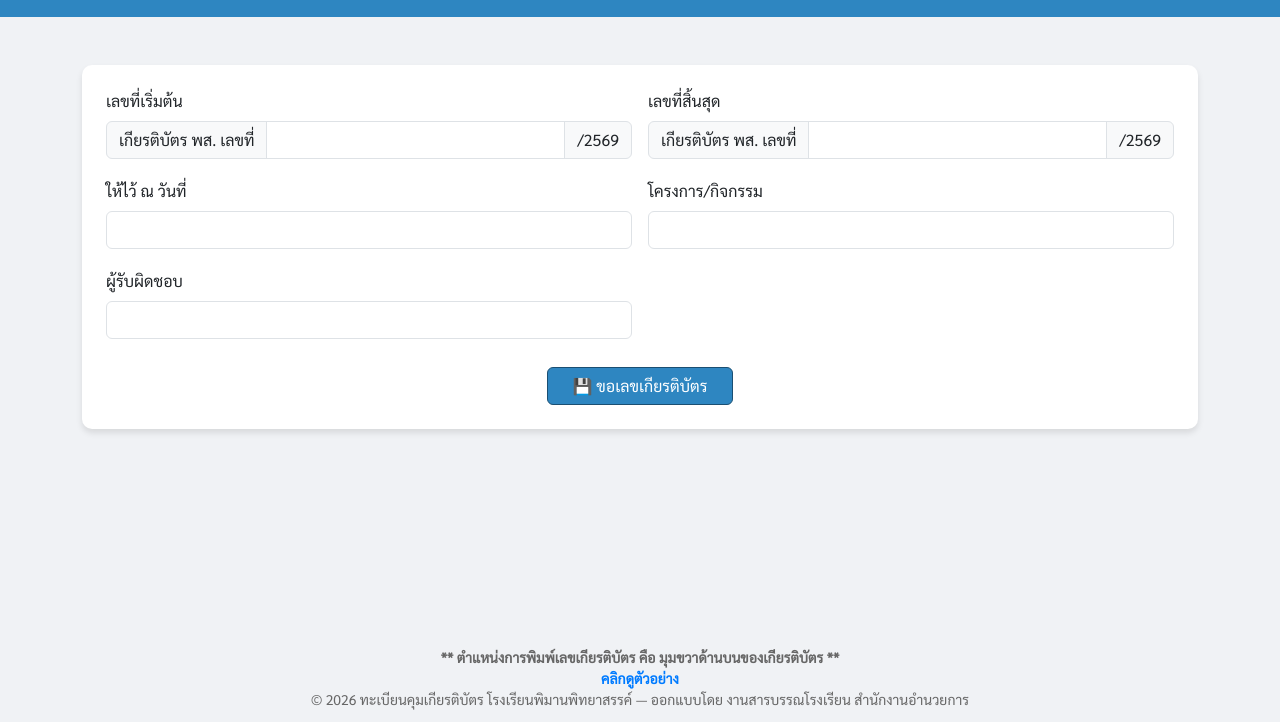
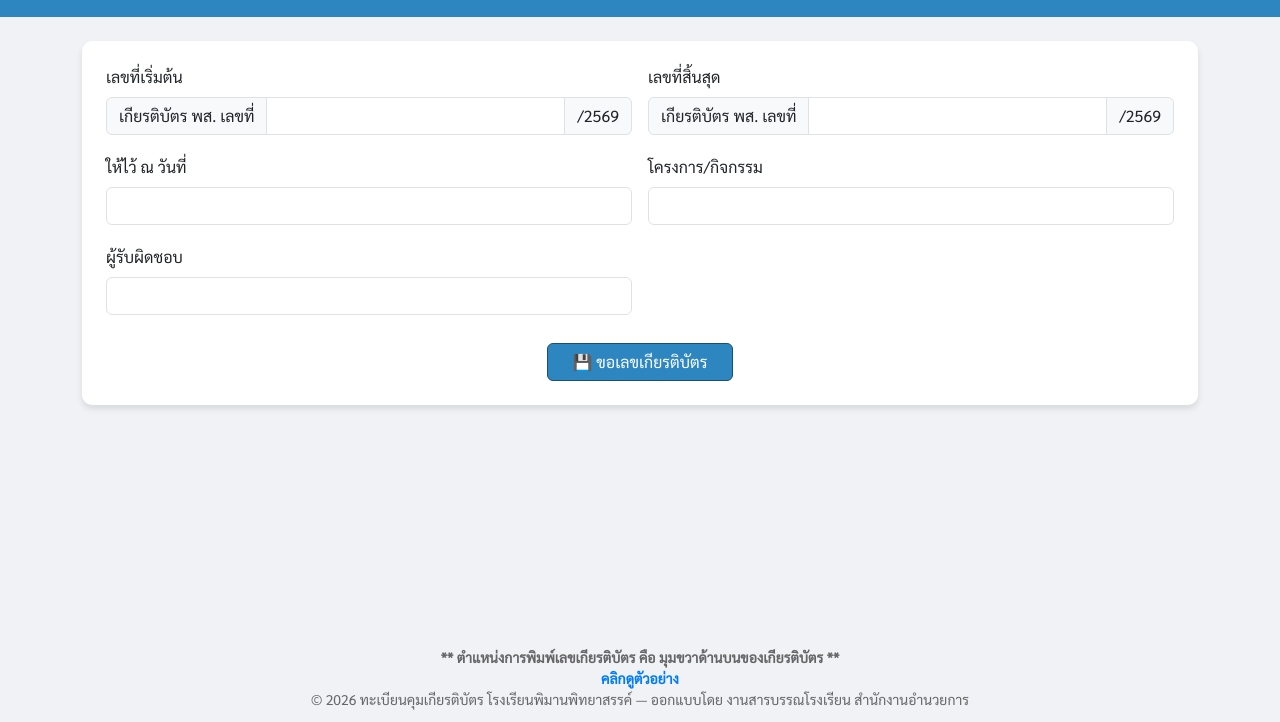
Before and after one commit to joodami/BookCertificat69, a plain HTML site: page index.html in a window 1280 px wide. Shown: the part 78-800 px from the top of the page. Drawn offline with nearby package versions, Linux system fonts and the light colour scheme; no server answers.

Commit message:
Update index.html

```diff
--- a/index.html
+++ b/index.html
@@ -30,7 +30,7 @@
   </header>
 
   <!-- ================= MAIN CONTENT ================= -->
-  <div class="container my-5">
+  <div class="container mt-4 mb-2">
 
     <div class="card p-4">
 
```
